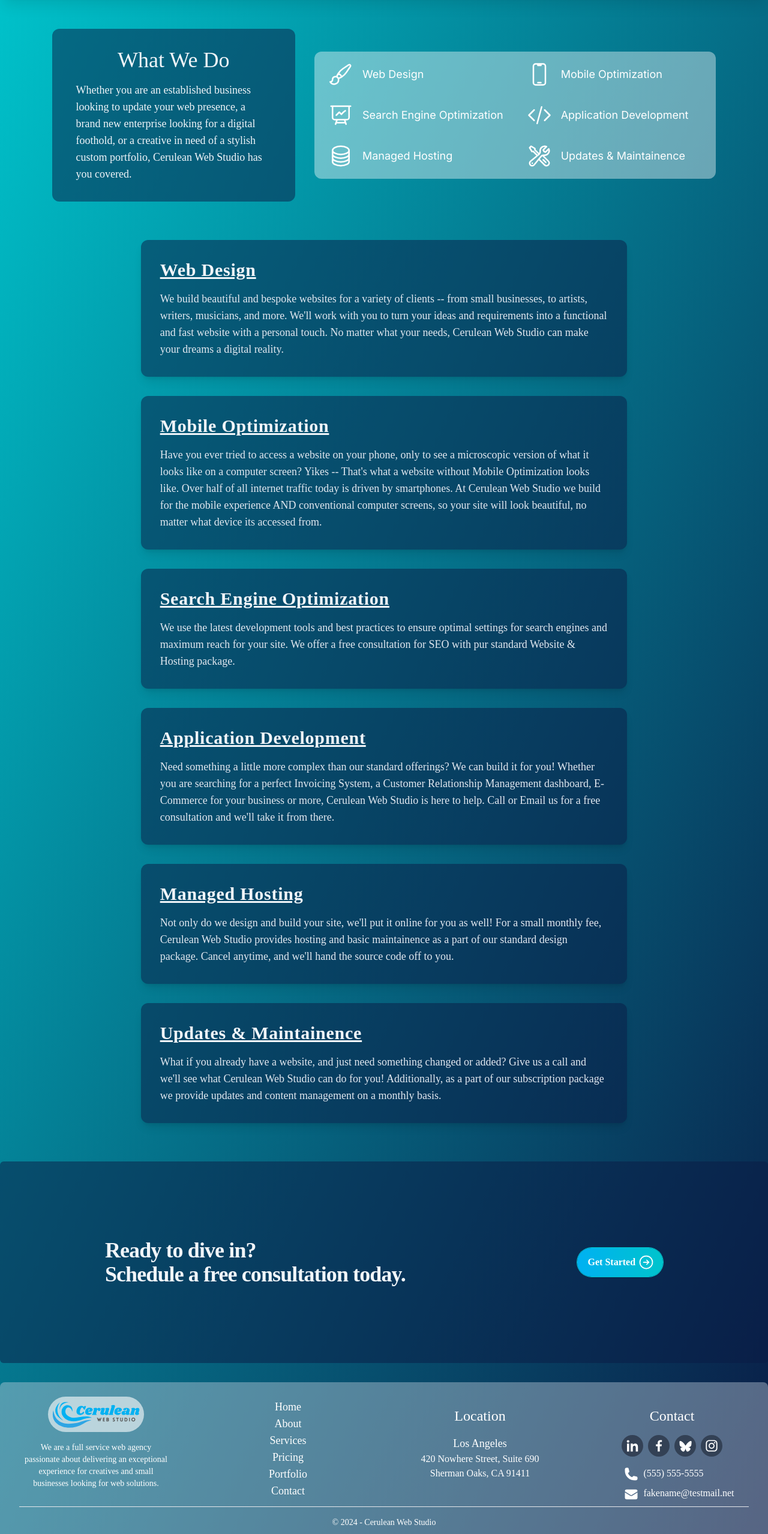
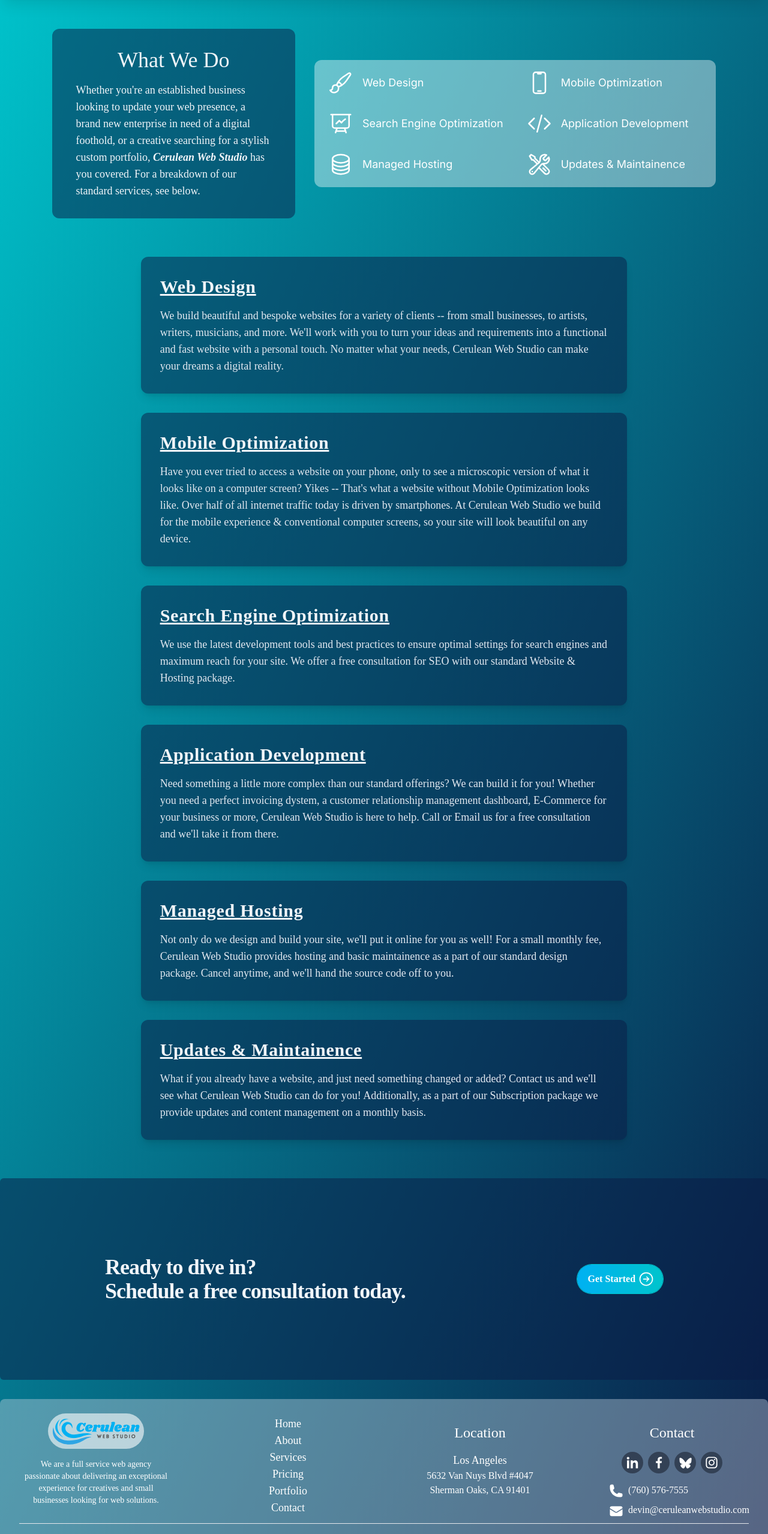
Before and after one commit to PiraTechnics/cerulean-web-studio, a Next.js app: page /services in a window 1280 px wide. Shown: the part 80-2637 px from the top of the page at 60% size. Built offline with nearby package versions, Linux system fonts and the light colour scheme.

Commit message:
contact info and services text updates

```diff
--- a/app/data.ts
+++ b/app/data.ts
@@ -9,7 +9,7 @@
   PencilSquareIcon,
   PresentationChartLineIcon,
   RocketLaunchIcon,
-  ShoppingBagIcon,
+  //ShoppingBagIcon,
   ViewColumnsIcon,
   WrenchScrewdriverIcon,
 } from "@heroicons/react/24/outline";
@@ -25,12 +25,12 @@
 
 export const contactInformation = {
   location: "Los Angeles",
-  address: "420 Nowhere Street, Suite 690",
+  address: "5632 Van Nuys Blvd #4047",
   city: "Sherman Oaks",
   state: "CA",
-  zip: "91411",
-  email: "fakename@testmail.net",
-  phone: "(555) 555-5555",
+  zip: "91401",
+  email: "devin@ceruleanwebstudio.com",
+  phone: "(760) 576-7555",
 };
 
 export const services = [
@@ -46,7 +46,7 @@
     link: "mobile",
     icon: DevicePhoneMobileIcon as HeroIcon,
     description:
-      "Have you ever tried to access a website on your phone, only to see a microscopic version of what it looks like on a computer screen? Yikes -- That's what a website without Mobile Optimization looks like. Over half of all internet traffic today is driven by smartphones. At Cerulean Web Studio we build for the mobile experience AND conventional computer screens, so your site will look beautiful, no matter what device its accessed from.",
+      "Have you ever tried to access a website on your phone, only to see a microscopic version of what it looks like on a computer screen? Yikes -- That's what a website without Mobile Optimization looks like. Over half of all internet traffic today is driven by smartphones. At Cerulean Web Studio we build for the mobile experience & conventional computer screens, so your site will look beautiful on any device.",
   },
   /* Removing e-commerce until it is offered
   {
@@ -59,14 +59,14 @@
     link: "seo",
     icon: PresentationChartLineIcon as HeroIcon,
     description:
-      "We use the latest development tools and best practices to ensure optimal settings for search engines and maximum reach for your site. We offer a free consultation for SEO with pur standard Website & Hosting package.",
+      "We use the latest development tools and best practices to ensure optimal settings for search engines and maximum reach for your site. We offer a free consultation for SEO with our standard Website & Hosting package.",
   },
   {
     name: "Application Development",
     link: "development",
     icon: CodeBracketIcon as HeroIcon,
     description:
-      "Need something a little more complex than our standard offerings? We can build it for you! Whether you are searching for a perfect Invoicing System, a Customer Relationship Management dashboard, E-Commerce for your business or more, Cerulean Web Studio is here to help. Call or Email us for a free consultation and we'll take it from there.",
+      "Need something a little more complex than our standard offerings? We can build it for you! Whether you need a perfect invoicing dystem, a customer relationship management dashboard, E-Commerce for your business or more, Cerulean Web Studio is here to help. Call or Email us for a free consultation and we'll take it from there.",
   },
   {
     name: "Managed Hosting",
@@ -80,7 +80,7 @@
     link: "maintainence",
     icon: WrenchScrewdriverIcon as HeroIcon,
     description:
-      "What if you already have a website, and just need something changed or added? Give us a call and we'll see what Cerulean Web Studio can do for you! Additionally, as a part of our subscription package we provide updates and content management on a monthly basis.",
+      "What if you already have a website, and just need something changed or added? Contact us and we'll see what Cerulean Web Studio can do for you! Additionally, as a part of our Subscription package we provide updates and content management on a monthly basis.",
   },
 ];
 
--- a/app/ui/sections/footer.tsx
+++ b/app/ui/sections/footer.tsx
@@ -10,7 +10,11 @@
 import { contactInformation, pageLinks } from "@/app/data";
 
 const socials = [
-  { name: "LinkedIn", href: "#", icon: <LinkedIn /> },
+  {
+    name: "LinkedIn",
+    href: "https://www.linkedin.com/in/devinyounge/",
+    icon: <LinkedIn />,
+  },
   { name: "Facebook", href: "#", icon: <Facebook /> },
   { name: "Bluesky", href: "#", icon: <Bluesky /> },
   { name: "Instagram", href: "#", icon: <Instagram /> },
@@ -67,14 +71,16 @@
           <div className="flex gap-2 my-4 justify-center">
             {socials.map((link) => {
               return (
-                <Link
+                <a
                   key={link.name}
                   href={link.href}
                   aria-label={link.name}
+                  target="_blank"
+                  rel="noopener noreferrer"
                   className="p-1.5 rounded-full bg-slate-700 hover:bg-[#00c4cc]"
                 >
                   {link.icon}
-                </Link>
+                </a>
               );
             })}
           </div>
--- a/app/ui/sections/our-services.tsx
+++ b/app/ui/sections/our-services.tsx
@@ -11,10 +11,11 @@
         >
           <div className="text-4xl text-center ">What We Do</div>
           <div className="mt-4 px-8 text-lg">
-            Whether you are an established business looking to update your web
-            presence, a brand new enterprise looking for a digital foothold, or
-            a creative in need of a stylish custom portfolio, Cerulean Web
-            Studio has you covered.
+            Whether you&apos;re an established business looking to update your
+            web presence, a brand new enterprise in need of a digital foothold,
+            or a creative searching for a stylish custom portfolio,{" "}
+            <strong className="italic">Cerulean Web Studio</strong> has you
+            covered. For a breakdown of our standard services, see below.
           </div>
         </div>
         <div
```
